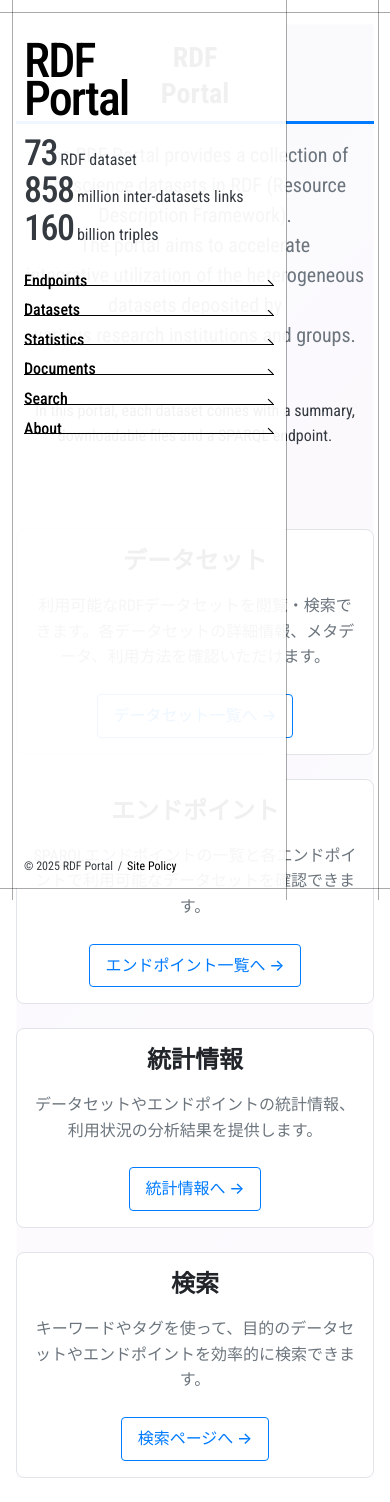
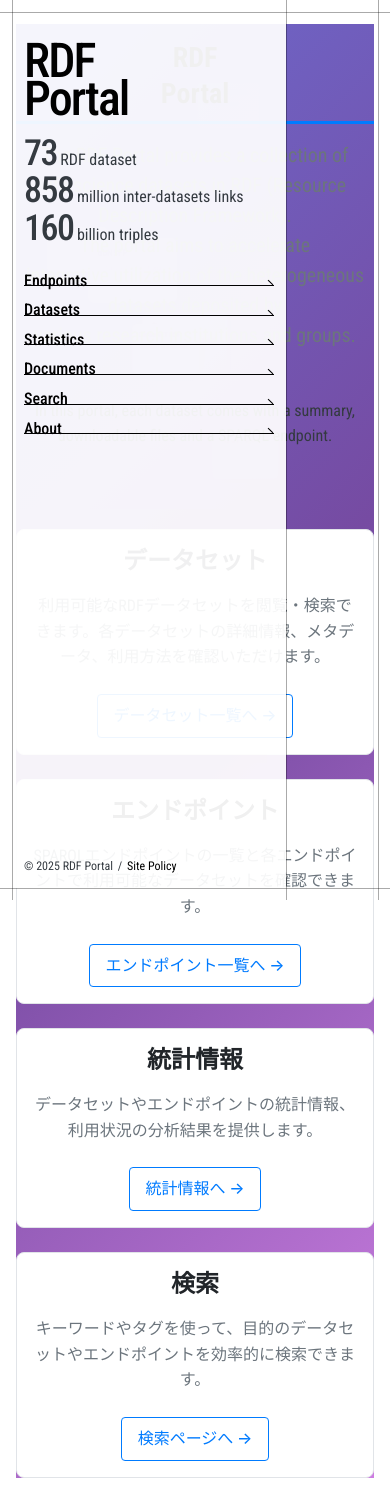
Before and after one commit to PENQEinc/rdf-portal-v2.github.io, a Jekyll site: the page built from index.md, in a window 390 px wide. Built offline with Jekyll 4.4.1, drawn with Linux system fonts in a browser that asks for light colours.

Commit message:
Clean up unused Sass modules and files
- Remove unused _nav.sass component (no references found in codebase)
- Update main.sass imports to remove nav import
- Delete default Jekyll _posts directory and sample blog post
- Remove _site directory (Jekyll build artifacts)
- All remaining Sass modules verified as actively used in templates

```diff
--- a/_layouts/default.html
+++ b/_layouts/default.html
@@ -71,6 +71,10 @@
 
   <!-- トップページ専用のJavaScript -->
   {% if page.title == 'Top' %}
+  <script>
+    // ベースURLをJavaScriptで利用可能にする
+    window.SITE_BASE_URL = '{{ site.baseurl }}';
+  </script>
   <script src="{{ '/assets/js/top-page-tiles.js' | relative_url }}"></script>
   {% endif %}
 </body>
--- a/_sass/object/component/_nav.sass
+++ /dev/null
@@ -1,52 +0,0 @@
-// ==========================================================================
-// Component - Navigation
-// ==========================================================================
-
-.c-nav
-  &__list
-    display: flex
-    list-style: none
-    margin: 0
-    padding: 0
-    gap: 0
-
-  &__item
-    position: relative
-
-  &__link
-    display: block
-    padding: $space-lg $space-md
-    color: $color-gray-800
-    text-decoration: none
-    font-family: $font-family-base
-    font-weight: $font-weight-medium
-    font-size: $font-size-base
-    transition: $transition-base
-    border-bottom: 3px solid transparent
-
-    &:hover
-      color: $color-primary
-      text-decoration: none
-      background-color: $color-gray-100
-      border-bottom-color: $color-primary
-
-    &.is-active
-      color: $color-primary
-      border-bottom-color: $color-primary
-      background-color: $color-gray-100
-
-// Mobile responsive
-+mq-down(md)
-  .c-nav
-    &__list
-      flex-direction: column
-
-    &__link
-      padding: $space-md $space-lg
-      border-bottom: 1px solid $color-border
-      border-left: none
-
-      &:hover,
-      &.is-active
-        border-bottom-color: $color-border
-        border-left: 3px solid $color-primary
--- a/_sass/object/project/_TopTilingBackground.sass
+++ b/_sass/object/project/_TopTilingBackground.sass
@@ -23,14 +23,11 @@
     // Stage 3: パララックス効果の準備
     transform: translateZ(0)
 
-  > .content
+  // メインコンテンツは透明な背景で前面に表示
+  > .p-hero,
+  > .p-feature__grid
     position: relative
     z-index: 2
-    background: rgba(255, 255, 255, 0.92)
-    min-height: 100vh
-    backdrop-filter: blur(3px) saturate(1.2)
-    // Stage 3: ボックスシャドウでより立体的に
-    box-shadow: inset 0 0 0 1px rgba(255, 255, 255, 0.3), 0 0 40px rgba(0, 0, 0, 0.1)
 
 // Stage 3: 背景グラデーションアニメーション
 @keyframes gradientShift
@@ -50,29 +47,18 @@
   #TopTilingBackground
     background-size: 300% 300%
 
-  #TopTilingBackground > .content
-    backdrop-filter: blur(2px) saturate(1.1)
-
 @media (max-width: 768px)
   #TopTilingBackground
     background-size: 200% 200%
     animation-duration: 20s
 
-  #TopTilingBackground > .content
-    background: rgba(255, 255, 255, 0.95)
-    backdrop-filter: blur(1px)
-
-  #TopTilingBackground > .dataset-tiles
-    opacity: 0.08
+    > .dataset-tiles
+      opacity: 0.08
 
 @media (max-width: 480px)
   #TopTilingBackground
     background: linear-gradient(135deg, #667eea 0%, #764ba2 50%, #f093fb 100%)
     background-size: 150% 150%
-
-  #TopTilingBackground > .content
-    background: rgba(255, 255, 255, 0.97)
-    backdrop-filter: none
 
 // プリファードモーション設定に対応
 @media (prefers-reduced-motion: reduce)
--- a/assets/css/main.sass
+++ b/assets/css/main.sass
@@ -16,7 +16,6 @@
 @import 'layout/main'
 
 // Object - Component
-@import 'object/component/nav'
 @import 'object/component/card'
 @import 'object/component/global-navigation'
 @import 'object/component/btn'
--- a/assets/js/top-page-tiles.js
+++ b/assets/js/top-page-tiles.js
@@ -8,6 +8,8 @@ class TopTilingBackgroundController {
   constructor() {
     this.container = document.querySelector('#TopTilingBackground .dataset-tiles');
     this.datasetsData = [];
+
+    console.log('TopTilingBackground: container found?', !!this.container);
 
     // レスポンシブなタイル数の調整
     this.tileCount = this.calculateTileCount();
@@ -113,7 +115,8 @@ class TopTilingBackgroundController {
   }
 
   async loadDatasetsData() {
-    const response = await fetch('/rdf-portal-v2.github.io/assets/data/temp-datasets.json');
+    const baseUrl = window.SITE_BASE_URL || '';
+    const response = await fetch(`${baseUrl}/assets/data/temp-datasets.json`);
     if (!response.ok) {
       throw new Error(`HTTP error! status: ${response.status}`);
     }
@@ -293,7 +296,8 @@ class TopTilingBackgroundController {
 
   handleTileClick(dataset) {
     // データセット詳細ページへ遷移
-    const detailUrl = `/rdf-portal-v2.github.io/dataset/?id=${dataset.id}`;
+    const baseUrl = window.SITE_BASE_URL || '';
+    const detailUrl = `${baseUrl}/dataset/?id=${dataset.id}`;
     window.open(detailUrl, '_blank');
   }
 
--- a/index.md
+++ b/index.md
@@ -11,46 +11,44 @@ description: RDFポータルサイトへようこそ。データセットやエ
   </div>
 
   <!-- メインコンテンツ -->
-  <div class="content">
-    <div class="p-hero p-hero--top">
-      <h1 class="p-hero__title">RDF<br>Portal</h1>
-      <p class="p-hero__description">
-        The RDF Portal provides a collection of<br>
-        life science datasets in RDF (Resource Description Framework).<br>
-        The portal aims to accelerate<br>
-        integrative utilization of the heterogeneous datasets deposited by<br>
-        various research institutions and groups.
-      </p>
-      <p class="p-hero__subdescription">
-        In this portal, each dataset comes with a summary,<br>
-        downloadable files and a SPARQL endpoint.
-      </p>
+  <div class="p-hero p-hero--top">
+    <h1 class="p-hero__title">RDF<br>Portal</h1>
+    <p class="p-hero__description">
+      The RDF Portal provides a collection of<br>
+      life science datasets in RDF (Resource Description Framework).<br>
+      The portal aims to accelerate<br>
+      integrative utilization of the heterogeneous datasets deposited by<br>
+      various research institutions and groups.
+    </p>
+    <p class="p-hero__subdescription">
+      In this portal, each dataset comes with a summary,<br>
+      downloadable files and a SPARQL endpoint.
+    </p>
+  </div>
+
+  <div class="p-feature__grid">
+    <div class="p-feature__card">
+      <h3 class="p-feature__title"><a href="{{ '/datasets/' | relative_url }}">データセット</a></h3>
+      <p class="p-feature__description">利用可能なRDFデータセットを閲覧・検索できます。各データセットの詳細情報、メタデータ、利用方法を確認いただけます。</p>
+      <a href="{{ '/datasets/' | relative_url }}" class="p-feature__link">データセット一覧へ →</a>
     </div>
 
-    <div class="p-feature__grid">
-      <div class="p-feature__card">
-        <h3 class="p-feature__title"><a href="{{ '/datasets/' | relative_url }}">データセット</a></h3>
-        <p class="p-feature__description">利用可能なRDFデータセットを閲覧・検索できます。各データセットの詳細情報、メタデータ、利用方法を確認いただけます。</p>
-        <a href="{{ '/datasets/' | relative_url }}" class="p-feature__link">データセット一覧へ →</a>
-      </div>
+    <div class="p-feature__card">
+      <h3 class="p-feature__title"><a href="{{ '/endpoints/' | relative_url }}">エンドポイント</a></h3>
+      <p class="p-feature__description">SPARQLエンドポイントの一覧と各エンドポイントで利用可能なデータセットを確認できます。</p>
+      <a href="{{ '/endpoints/' | relative_url }}" class="p-feature__link">エンドポイント一覧へ →</a>
+    </div>
 
-      <div class="p-feature__card">
-        <h3 class="p-feature__title"><a href="{{ '/endpoints/' | relative_url }}">エンドポイント</a></h3>
-        <p class="p-feature__description">SPARQLエンドポイントの一覧と各エンドポイントで利用可能なデータセットを確認できます。</p>
-        <a href="{{ '/endpoints/' | relative_url }}" class="p-feature__link">エンドポイント一覧へ →</a>
-      </div>
+    <div class="p-feature__card">
+      <h3 class="p-feature__title"><a href="{{ '/statistics/' | relative_url }}">統計情報</a></h3>
+      <p class="p-feature__description">データセットやエンドポイントの統計情報、利用状況の分析結果を提供します。</p>
+      <a href="{{ '/statistics/' | relative_url }}" class="p-feature__link">統計情報へ →</a>
+    </div>
 
-      <div class="p-feature__card">
-        <h3 class="p-feature__title"><a href="{{ '/statistics/' | relative_url }}">統計情報</a></h3>
-        <p class="p-feature__description">データセットやエンドポイントの統計情報、利用状況の分析結果を提供します。</p>
-        <a href="{{ '/statistics/' | relative_url }}" class="p-feature__link">統計情報へ →</a>
-      </div>
-
-      <div class="p-feature__card">
-        <h3 class="p-feature__title"><a href="{{ '/search/' | relative_url }}">検索</a></h3>
-        <p class="p-feature__description">キーワードやタグを使って、目的のデータセットやエンドポイントを効率的に検索できます。</p>
-        <a href="{{ '/search/' | relative_url }}" class="p-feature__link">検索ページへ →</a>
-      </div>
+    <div class="p-feature__card">
+      <h3 class="p-feature__title"><a href="{{ '/search/' | relative_url }}">検索</a></h3>
+      <p class="p-feature__description">キーワードやタグを使って、目的のデータセットやエンドポイントを効率的に検索できます。</p>
+      <a href="{{ '/search/' | relative_url }}" class="p-feature__link">検索ページへ →</a>
     </div>
   </div>
 </div>
```
Also changed, not shown: _posts/2025-07-25-welcome-to-jekyll.md (deleted, +0 -29 lines).
